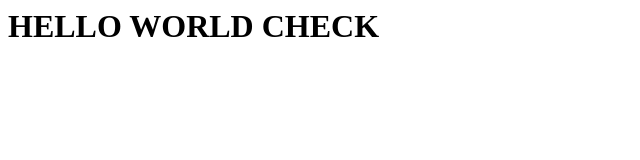
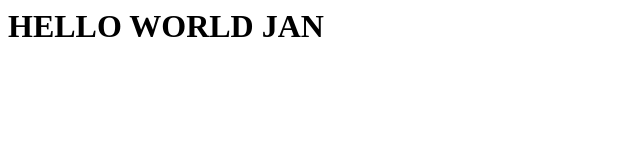
Before and after one commit to NayanaPersonal25/KubePractise, a plain HTML site: page index.html in a window 1280 px wide. Shown: the whole page, without its empty margins (0-640 px from the left). Drawn offline with Linux system fonts and the light colour scheme.

Commit message:
Update index.html

```diff
--- a/index.html
+++ b/index.html
@@ -1,3 +1,3 @@
 <html>
-<h1> HELLO WORLD CHECK </h1>
+<h1> HELLO WORLD JAN </h1>
 </html>
```
